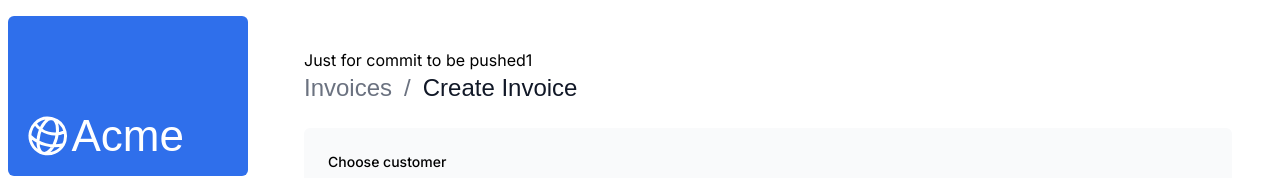
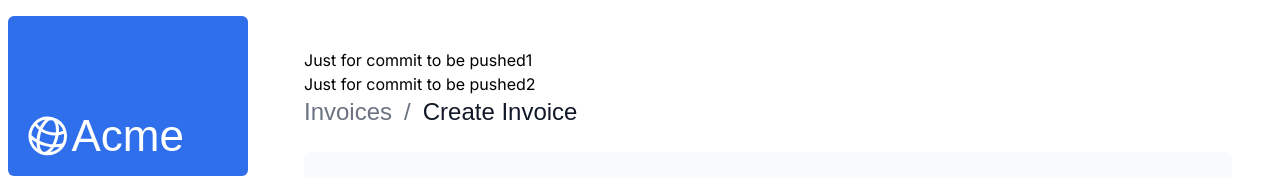
Before and after one commit to bogdankol/nextjs-stuff, a Next.js app: page /dashboard/invoices/create in a window 1280 px wide. Shown: the top 178 px of the page. Built offline with nearby package versions, Linux system fonts and the light colour scheme; no server answers; the database is empty; a web font is replaced by a local one.

Commit message:
dump commit2

```diff
--- a/app/ui/invoices/breadcrumbs.tsx
+++ b/app/ui/invoices/breadcrumbs.tsx
@@ -15,6 +15,7 @@ export default function Breadcrumbs({
 }) {
   return (
     <nav aria-label="Breadcrumb" className="mb-6 block">
+      Just for commit to be pushed2
       <ol className={clsx(lusitana.className, 'flex text-xl md:text-2xl')}>
         {breadcrumbs.map((breadcrumb, index) => (
           <li
```
